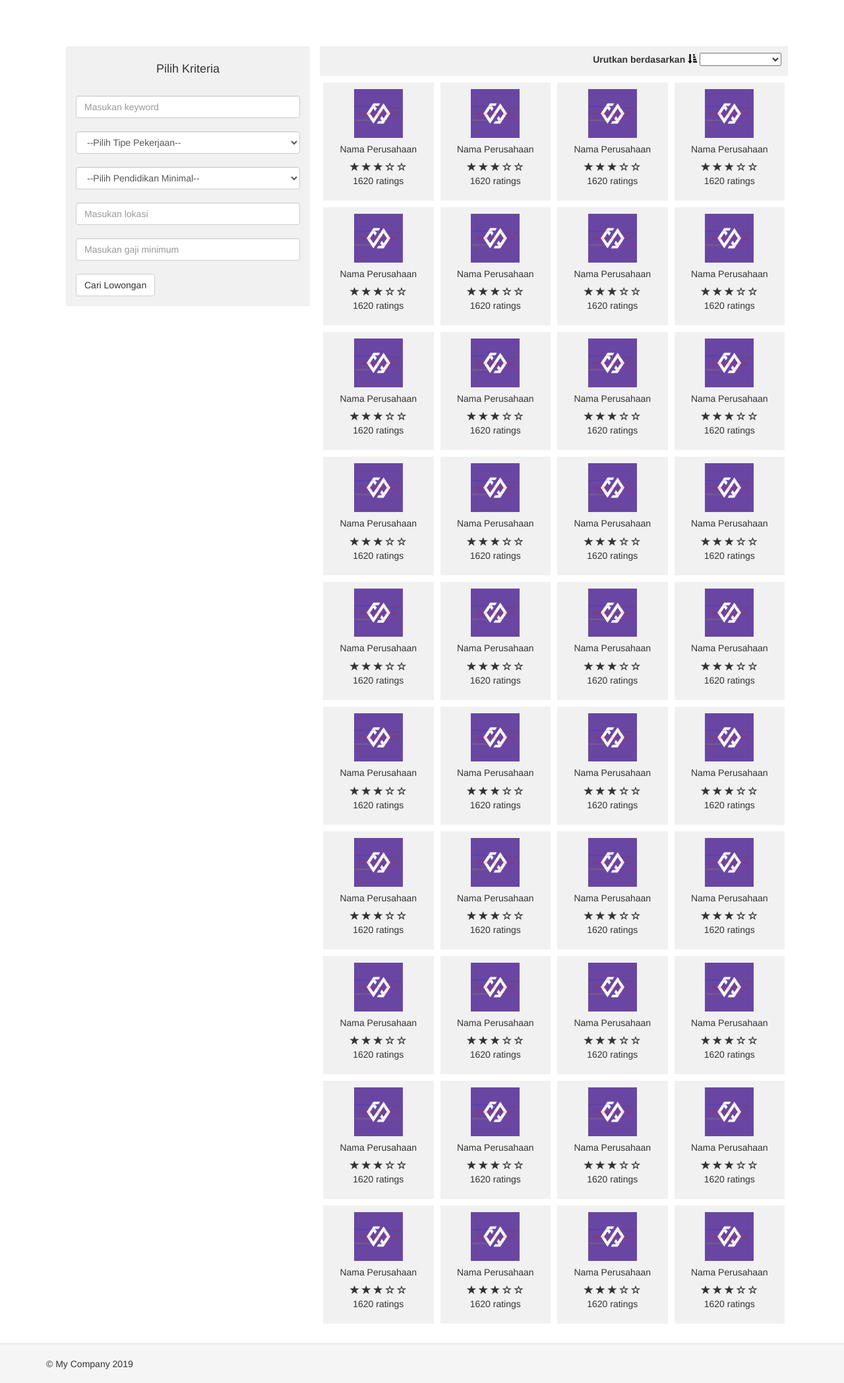
After one commit to akahanabi/loker, a Yii app: template views/site/perusahaan.php in a window 1280 px wide. The commit adds this page. Shown: the whole page at 66% size. Run offline with PHP 8.4 and a stand-in for Yii, Linux system fonts and the light colour scheme; the template is opened without the code that fills it, so the values that code supplies are empty; some libraries are stand-ins or nearby versions.

Commit message:
sketsa laman cari perusahaan

```diff
--- a/views/layouts/main.php
+++ b/views/layouts/main.php
@@ -47,7 +47,7 @@ AppAsset::register($this);
             [
                 'label' => 'Lowongan',
                 'items' => [
-                    ['label' => 'Semua Lowongan', 'url' => '#'],
+                    ['label' => 'Semua Lowongan', 'url' => ['/site/index']],
                     [
                         'label' => 'Berdasarkan Tipe',
                         'items' => [
@@ -64,7 +64,7 @@ AppAsset::register($this);
             [
                 'label' => 'Perusahaan',
                 'items' => [
-                    'label' => 'Semua Perusahaan',
+                    ['label' => 'Semua Perusahaan', 'url'=> ['site/perusahaan']],
                     'items' => [
                         'label' => 'Berdasarkan Bidang',
                         'items' => $bidang
--- /dev/null
+++ b/views/site/perusahaan.php
@@ -0,0 +1,65 @@
+<?php
+
+/* @var $this yii\web\View */
+
+$this->title = 'Perusahaan';
+?>
+<div class="container">
+    <div class="col-md-12">
+        <div class="col-md-4 sidenav sticky">
+            <h4>Pilih Kriteria</h4><br>
+            <form action="" method="">
+                <input type="text" class="form-control" placeholder="Masukan keyword" name="keyword"><br>
+                <select name="tipe" class="form-control">
+                    <option selected disabled>--Pilih Tipe Pekerjaan--</option>
+                    <option value="waktu penuh">Waktu Penuh</option>
+                    <option value="paruh waktu">Paruh Waktu</option>
+                    <option value="kontrak">Kontrak</option>
+                    <option value="pekerja lepas">Pekerja Lepas</option>
+                    <option value="sukarelawan / magang">Sukarelawan / Magang</option>
+                </select><br>
+                <select name="tipe" class="form-control">
+                    <option selected disabled>--Pilih Pendidikan Minimal--</option>
+                    <option value="tidak bersekolah">Tidak Bersekolah</option>
+                    <option value="sd">SD</option>
+                    <option value="SMP">SMP</option>
+                    <option value="SMA / SMK sederajat">SMA / SMK sederajat</option>
+                    <option value="diploma">Diploma</option>
+                </select><br>
+                <input type="text" class="form-control" placeholder="Masukan lokasi" name="lokasi"><br>
+                <input type="number" class="form-control" placeholder="Masukan gaji minimum" name="gaji" min="0"><br>
+                <button class="btn btn-default" type="submit">Cari Lowongan</button>
+            </form>
+        </div>
+        <div class="col-md-8" style>
+            <div class="sort sticky" style="text-align: right; padding: 10px;">
+                <form action="" method="" class="form-inline">
+                    <label>Urutkan berdasarkan</label>
+                    <a href="" style="color: black"><i class="glyphicon glyphicon-sort-by-attributes"></i></a>
+                    <select type="submit" name"sort">
+                        <option></option>
+                        <option>Judul Lowongan</option>
+                        <option>Tanggal</option>
+                        <option>Perusahaan</option>
+                        <option>Gaji</option>
+                        <option>Lokasi</option>
+                    </select>
+                </form>
+            </div>
+<?php for($i=0;$i<40;$i++){ ?>
+            <div class="col-md-3" style="padding: 0 5px; margin-bottom: 10px">
+                <div  style="text-align: center; background: #f1f1f1; padding: 10px">
+                    <img src="themes/images/company-logo-01.png" alt="" style="width:50%">
+                    <h5>Nama Perusahaan</h4>
+                    <i class="glyphicon glyphicon-star"></i>
+                    <i class="glyphicon glyphicon-star"></i>
+                    <i class="glyphicon glyphicon-star"></i>
+                    <i class="glyphicon glyphicon-star-empty"></i>
+                    <i class="glyphicon glyphicon-star-empty"></i>
+                    <p>1620 ratings<p>
+                </div>
+            </div>
+<?php } ?>
+        </div>
+    </div>
+</div>
--- a/web/css/site.css
+++ b/web/css/site.css
@@ -130,7 +130,7 @@ a.desc:after {
 .sticky{
     position: -webkit-sticky;
     position: sticky;
-    top: 55px;
+    top: 50px;
     z-index: 1;
 }
 .lowongan {
@@ -178,3 +178,6 @@ a.desc:after {
     width: 100%;
     margin-bottom: 10px;
 }
+.sidenav h4 {
+    text-align: center;
+}
```
Also changed, not shown: controllers/SiteController.php (+5 -2 lines), views/site/index.php (+13 -13 lines), views/site/detail-lowongan.php (renamed from views/site/detail.php).
